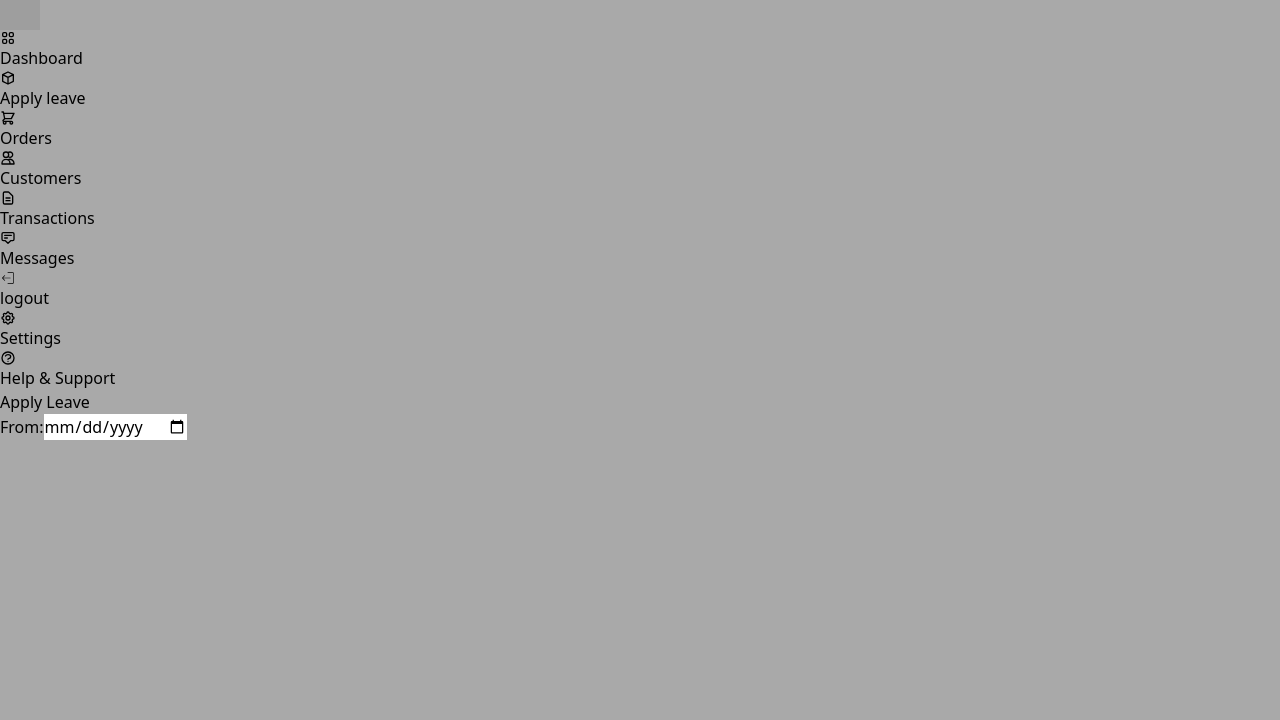
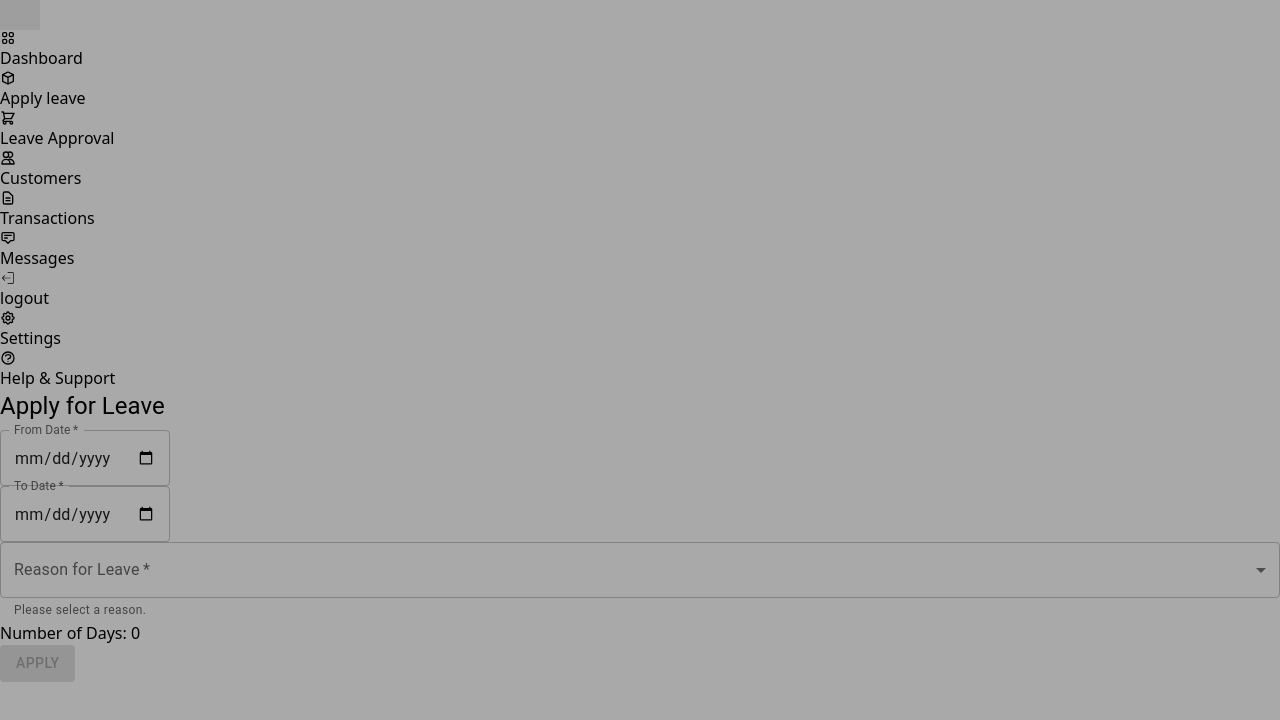
Before and after one commit to Rehannn03/hr-connect, a React (Vite) app: page /dashboard/applyleave in a window 1280 px wide. Shown: the top 720 px of the page. Built offline with nearby package versions, Linux system fonts and the light colour scheme; grey boxes are pictures that could not be loaded.

Commit message:
Add dependencies and update navigation and layout***
***Implement leave application functionality

```diff
--- a/package.json
+++ b/package.json
@@ -10,6 +10,9 @@
     "preview": "vite preview"
   },
   "dependencies": {
+    "@emotion/react": "^11.11.3",
+    "@emotion/styled": "^11.11.0",
+    "@mui/material": "^5.15.10",
     "axios": "^1.6.7",
     "react": "^18.2.0",
     "react-dom": "^18.2.0",
--- a/src/Layout/Layout.jsx
+++ b/src/Layout/Layout.jsx
@@ -3,7 +3,7 @@ import Sidebar from './Sidebar/Sidebar.jsx'
 import { Outlet } from 'react-router-dom'
 function Layout() {
   return (
-    <div className='flex flex-row bg-neutral-100 h-screen w-screen overflow-hidden'>
+    <div className='flex flex-row bg-neutral-100 h-screen w-screen '>
         <Sidebar/>
         <Outlet/>
     </div>
--- a/src/Pages/Apply Leave/ApplyLeave.jsx
+++ b/src/Pages/Apply Leave/ApplyLeave.jsx
@@ -1,15 +1,132 @@
-import React from 'react'
+import React, { useState } from "react";
+import axios from "axios";
+import {
+  TextField,
+  Button,
+  FormControl,
+  InputLabel,
+  Select,
+  MenuItem,
+  FormHelperText,
+  Typography,
+  Alert,
+  Snackbar
+} from "@mui/material";
 
-function ApplyLeave() {
+const ApplyForLeave = () => {
+  const [fromDate, setFromDate] = useState("");
+  const [toDate, setToDate] = useState("");
+  const [reason, setReason] = useState("");
+  const [numberOfDays, setNumberOfDays] = useState(0);
+  const [open, setOpen] = useState(false);
+  const calculateDays = () => {
+    const startDate = new Date(fromDate);
+    const endDate = new Date(toDate);
+    const diffInMs = Math.abs(endDate - startDate);
+    const days = Math.ceil(diffInMs / (1000 * 60 * 60 * 24));
+    setNumberOfDays(days);
+  };
+
+  const handleApply = () => {
+    // Submit leave application logic here
+
+    console.log("Leave application submitted:", {
+      fromDate,
+      toDate,
+      reason,
+      numberOfDays,
+    });
+    // Reset state after successful submission
+    <Alert icon={<CheckIcon fontSize="inherit" />} severity="success">
+      Here is a gentle confirmation that your action was successful.
+    </Alert>;
+  };
+  const handleClose = () => {
+    setOpen(false); // Close the Alert on user interaction
+  };
+  const handleSubmit = (e) => {
+    e.preventDefault();
+    setOpen(true);
+    const response = axios.post(
+      "http://localhost:3000/api/v1/employees/applyleave",
+      {
+        fromDate: fromDate,
+        toDate: toDate,
+        reason: reason,
+        numberOfDays: numberOfDays,
+      }
+    );
+    response.then((res) => {
+      console.log(res.data);
+      if (res.status === 200) {
+        setFromDate("");
+        setToDate("");
+        setReason("");
+        setNumberOfDays(0);
+      }
+    });
+  };
   return (
-    <div>
-        <h1 className='font-normal'>Apply Leave</h1>
-        <span>
-            <label>From:</label>
-            <input type="date"/>
-        </span>
+    <div className="container mx-auto p-4 bg-white rounded-lg shadow-md">
+        <Typography variant="h5" component="h2" gutterBottom>
+        Apply for Leave
+      </Typography>
+      <form className="space-y-4" onSubmit={handleSubmit}>
+        <div>
+          <TextField
+            label="From Date"
+            type="date"
+            value={fromDate}
+            onChange={(e) => setFromDate(e.target.value)}
+            InputLabelProps={{ shrink: true }}
+            required
+          />
+        </div>
+        <div>
+          <TextField
+            label="To Date"
+            type="date"
+            value={toDate}
+            onChange={(e) => setToDate(e.target.value)}
+            InputLabelProps={{ shrink: true }}
+            required
+            onBlur={calculateDays}
+          />
+        </div>
+        <div>
+          <FormControl fullWidth required>
+            <InputLabel id="reason-label">Reason for Leave</InputLabel>
+            <Select
+              labelId="reason-label"
+              value={reason}
+              label="Reason for Leave"
+              onChange={(e) => setReason(e.target.value)}
+            >
+              <MenuItem value="Vacation">Vacation</MenuItem>
+              <MenuItem value="Sick Leave">Sick Leave</MenuItem>
+              <MenuItem value="Personal Leave">Personal Leave</MenuItem>
+              {/* Add more options as needed */}
+            </Select>
+            <FormHelperText>Please select a reason.</FormHelperText>
+          </FormControl>
+        </div>
+        <div className="flex justify-between">
+          <p className="text-gray-700">Number of Days: {numberOfDays}</p>
+          <Button
+            variant="contained"
+            color="primary"
+            disabled={!fromDate || !toDate || !reason}
+            onClick={handleSubmit}
+          >
+            Apply
+          </Button>
+        </div>
+        <Snackbar open={open} autoHideDuration={2000} onClose={handleClose}>
+        <Alert severity="success">Leave application submitted successfully!</Alert>
+      </Snackbar>
+      </form>
     </div>
-  )
-}
+  );
+};
 
-export default ApplyLeave
+export default ApplyForLeave;
--- /dev/null
+++ b/src/Pages/Leave Approval/LeaveApproval.jsx
@@ -0,0 +1,140 @@
+import React, { useState, useEffect } from 'react';
+import {
+  TableContainer,
+  Table,
+  TableHead,
+  TableRow,
+  TableCell,
+  TableBody,
+  Paper,
+  Typography,
+  Button,
+  Select,
+  MenuItem,
+  FormControl,
+  InputLabel,
+  Box,
+  Dialog,
+  DialogContent,
+  DialogTitle,
+  DialogContentText,
+  DialogActions,
+} from '@mui/material';
+import axios from 'axios';
+
+const LeaveApprovalPage = () => {
+  const [leaves, setLeaves] = useState([]);
+  const [selectedLeave, setSelectedLeave] = useState(null);
+  const [openDialog, setOpenDialog] = useState(false);
+
+  useEffect(() => {
+    // Fetch leave data from your backend API
+    axios.get('https://localhost:3000/api/v1/admin/leaves')
+      .then((response) => response.json())
+      .then((data) => setLeaves(data));
+  }, []);
+
+  const handleApproveLeave = () => {
+    // Update leave status to approved on your backend API
+    fetch(`/api/leaves/${selectedLeave.id}`, {
+      method: 'PATCH',
+      body: JSON.stringify({ status: 'approved' }),
+    })
+      .then((response) => response.json())
+      .then(() => {
+        setLeaves(leaves.map((leave) => (leave.id === selectedLeave.id ? { ...leave, status: 'approved' } : leave)));
+        setSelectedLeave(null);
+        setOpenDialog(false);
+      });
+  };
+
+  const handleRejectLeave = () => {
+    // Update leave status to rejected on your backend API
+    fetch(`/api/leaves/${selectedLeave.id}`, {
+      method: 'PATCH',
+      body: JSON.stringify({ status: 'rejected' }),
+    })
+      .then((response) => response.json())
+      .then(() => {
+        setLeaves(leaves.filter((leave) => leave.id !== selectedLeave.id));
+        setSelectedLeave(null);
+        setOpenDialog(false);
+      });
+  };
+
+  const handleOpenDialog = (leave) => {
+    setSelectedLeave(leave);
+    setOpenDialog(true);
+  };
+
+  const handleCloseDialog = () => {
+    setSelectedLeave(null);
+    setOpenDialog(false);
+  };
+
+  return (
+    <div className="container mx-auto p-4 bg-white rounded-lg shadow-md">
+
+      <Typography variant="h5" component="h2" gutterBottom>
+        Leave Approvals
+      </Typography>
+      <TableContainer component={Paper}>
+        <Table sx={{ minWidth: 650 }}>
+          <TableHead>
+            <TableRow>
+              <TableCell>Employee Name</TableCell>
+              <TableCell>From Date</TableCell>
+              <TableCell>To Date</TableCell>
+              <TableCell>Reason</TableCell>
+              <TableCell>Status</TableCell>
+              <TableCell>Actions</TableCell>
+            </TableRow>
+          </TableHead>
+          <TableBody>
+            {leaves.map((leave) => (
+              <TableRow key={leave.id}>
+                <TableCell>{leave.employeeName}</TableCell>
+                <TableCell>{leave.fromDate}</TableCell>
+                <TableCell>{leave.toDate}</TableCell>
+                <TableCell>{leave.reason}</TableCell>
+                <TableCell>{leave.status}</TableCell>
+                <TableCell>
+                  {leave.status === 'pending' && (
+                    <Button
+                      variant="contained"
+                      color="primary"
+                      size="small"
+                      onClick={() => handleOpenDialog(leave)}
+                    >
+                      Review
+                    </Button>
+                  )}
+                </TableCell>
+              </TableRow>
+            ))}
+          </TableBody>
+        </Table>
+      </TableContainer>
+      <Dialog open={openDialog} onClose={handleCloseDialog}/>
+        <DialogTitle>Review Leave Request</DialogTitle>
+        <DialogContent>
+          <DialogContentText>
+            Are you sure you want to {selectedLeave?.status === 'pending' ? 'approve' : 'reject'} this leave request?
+          </DialogContentText>
+        </DialogContent>
+        <DialogActions>
+          <Button onClick={handleCloseDialog}>Cancel</Button>
+          {selectedLeave?.status === 'pending' && (
+            <DialogActions>
+              <Button onClick={handleRejectLeave} color="error">
+                Reject
+              </Button>
+              <Button onClick={handleApproveLeave} variant="contained" color="primary">
+                Approve
+              </Button>
+            </DialogActions>)}
+            </DialogActions>
+    </div>
+          )}
+
+export default LeaveApprovalPage;
--- a/src/Pages/Login/Login.jsx
+++ b/src/Pages/Login/Login.jsx
@@ -5,7 +5,6 @@ import { useNavigate } from "react-router-dom";
 
 import img from "../../assets/img.jpeg";
 import axios from "axios";
-import Navbar from "../../components/Navbar";
 
 function Login() {
   const [uname, setUname] = useState("");
--- a/src/lib/constants/navigation.jsx
+++ b/src/lib/constants/navigation.jsx
@@ -24,8 +24,8 @@ export const DASHBOARD_SIDEBAR_LINKS = [
 	},
 	{
 		key:3,
-		label: 'Orders',
-		path: '/dashboard/orders',
+		label: 'Leave Approval',
+		path: '/dashboard/leaveapproval',
 		icon: <HiOutlineShoppingCart />
 	},
 	{
--- a/src/main.jsx
+++ b/src/main.jsx
@@ -7,6 +7,7 @@ import Login from './Pages/Login/Login.jsx'
 import Dashboard from './Layout/Dashboard/Dashboard.jsx'
 import Layout from './Layout/Layout.jsx'
 import ApplyLeave from './Pages/Apply Leave/ApplyLeave.jsx'
+import LeaveApprovalPage from './Pages/Leave Approval/LeaveApproval.jsx'
 const router = createBrowserRouter(
   createRoutesFromElements(
     <>
@@ -19,6 +20,7 @@ const router = createBrowserRouter(
     <Route path='/dashboard' element={<Layout/>}>
     <Route index element={<Dashboard/>}/>
     <Route path='applyleave' element={<ApplyLeave/>}/>
+    <Route path='leaveapproval' element={<LeaveApprovalPage/>}/>
     </Route>
     </>
   )
```
Also changed, not shown: 1 other file (tests, documents, lock files or other folders).
